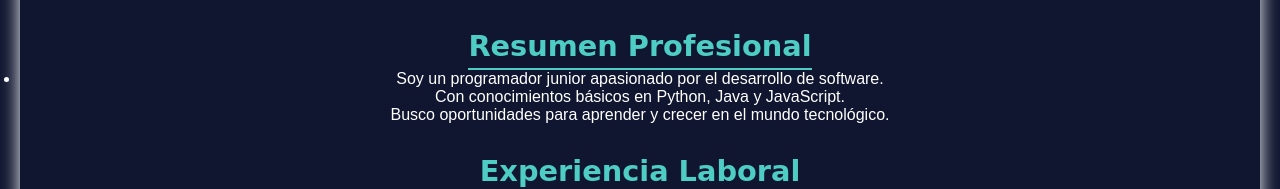
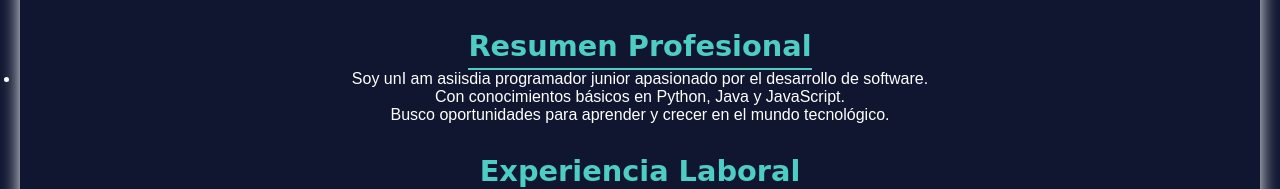
Before and after one commit to eslef1998/riwi_portafolio, a plain HTML site: page index.html in a window 1280 px wide. Shown: the part 436-625 px from the top of the page. Drawn offline with Linux system fonts and the light colour scheme.

Commit message:
convirtiendo

```diff
--- a/index.html
+++ b/index.html
@@ -35,7 +35,7 @@
         <div class="seccion" id="resumen">
             <h2>Resumen Profesional</h2>
             <ul>
-                <li>Soy un programador junior apasionado por el desarrollo de software. <br>Con conocimientos básicos en Python, Java y JavaScript. <br>Busco oportunidades para aprender y crecer en el mundo tecnológico.</li>
+                <li>Soy unI am asiisdia programador junior apasionado por el desarrollo de software. <br>Con conocimientos básicos en Python, Java y JavaScript. <br>Busco oportunidades para aprender y crecer en el mundo tecnológico.</li>
             </ul>
         </div>
 
```
